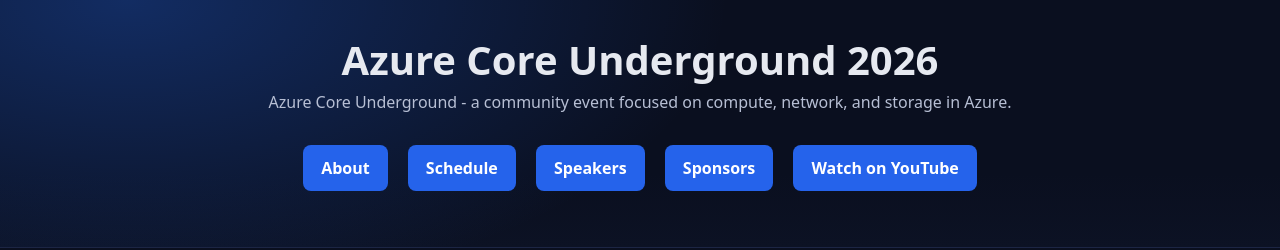
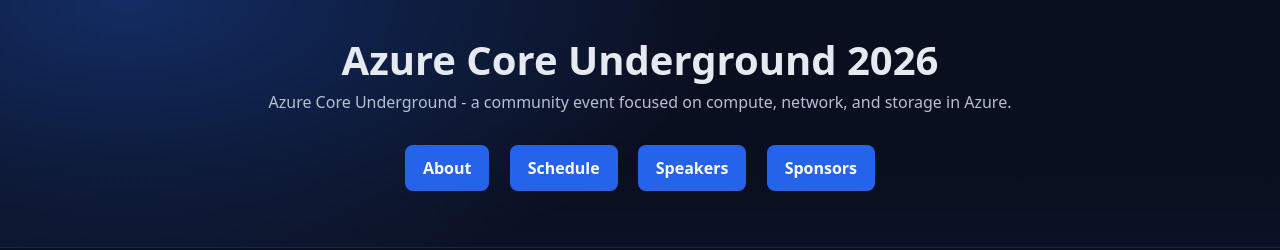
Before and after one commit to usepowershell/Azr-Core-Event, a plain HTML site: page index.html in a window 1280 px wide. Shown: the top 250 px of the page. Drawn offline with Linux system fonts and the light colour scheme.

Commit message:
Remove Watch on YouTube button

```diff
--- a/index.html
+++ b/index.html
@@ -17,7 +17,6 @@
             <a href="#schedule" class="cta">Schedule</a>
             <a href="#speakers" class="cta">Speakers</a>
             <a href="#sponsors" class="cta">Sponsors</a>
-            <a href="https://www.youtube.com/@AzureCoreUnderground" class="cta" target="_blank">Watch on YouTube</a>
         </div>
     </section>
 
```
